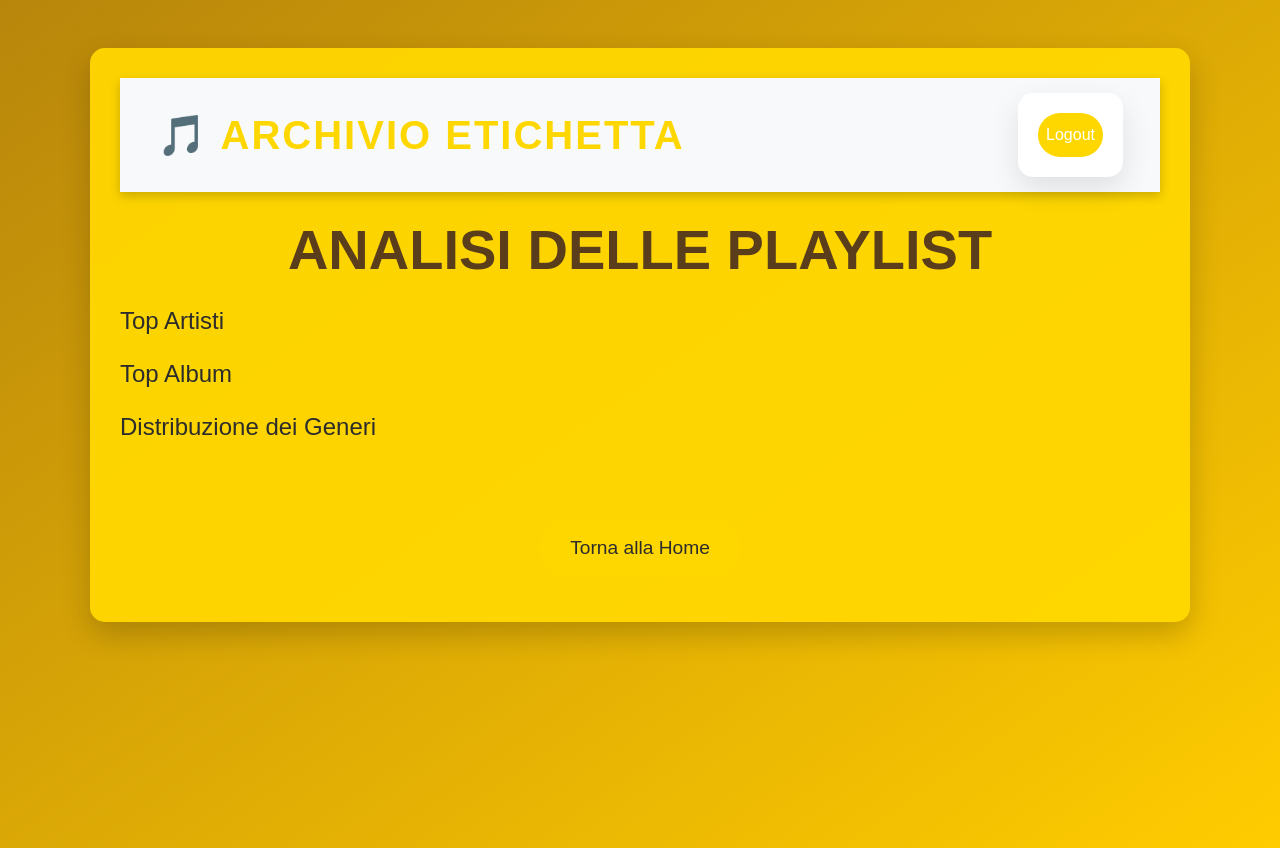
After one commit to livrieri-luca/Spotify, a Flask app: template templates/analytics.html in a window 1280 px wide. The commit adds this page. Run offline with Flask 3, Linux system fonts and the light colour scheme; the template is opened without the code that fills it, so the values that code supplies are empty.

Commit message:
grafici con pandas e Plotly

```diff
--- /dev/null
+++ b/templates/analytics.html
@@ -0,0 +1,59 @@
+<!DOCTYPE html>
+<html lang="it">
+<head>
+    <meta charset="UTF-8">
+    <meta name="viewport" content="width=device-width, initial-scale=1.0">
+    <title>Analisi delle Playlist</title>
+    <link href="https://cdn.jsdelivr.net/npm/bootstrap@5.3.0-alpha1/dist/css/bootstrap.min.css" rel="stylesheet">
+    <link href="{{ url_for('static', filename='css/style.css') }}" rel="stylesheet">
+</head>
+<body>
+
+    <!-- Contenitore principale -->
+    <div class="container mt-5">
+
+        <!-- Barra di navigazione -->
+        <nav class="navbar navbar-expand-lg navbar-light bg-light">
+            <div class="container-fluid">
+                <a class="navbar-brand" href="{{ url_for('home.homepage') }}">🎵 Archivio Etichetta</a>
+                <div class="collapse navbar-collapse">
+                    <ul class="navbar-nav ms-auto">
+                        <li class="nav-item">
+                            <a class="nav-link btn btn-danger text-white" href="{{ url_for('auth.logout') }}">Logout</a>
+                        </li>
+                    </ul>
+                </div>
+            </div>
+        </nav>
+
+        <!-- Titolo della pagina -->
+        <h2 class="mt-4 text-center">Analisi delle Playlist</h2>
+
+        <!-- Sezione dei grafici (figura artisti, album, generi) -->
+        <div class="mt-4">
+            <h4>Top Artisti</h4>
+            <div>{{ fig_artists|safe }}</div>  <!-- Grafico interattivo degli artisti -->
+        </div>
+
+        <div class="mt-4">
+            <h4>Top Album</h4>
+            <div>{{ fig_albums|safe }}</div>  <!-- Grafico interattivo degli album -->
+        </div>
+
+        <div class="mt-4">
+            <h4>Distribuzione dei Generi</h4>
+            <div>{{ fig_genres|safe }}</div>  <!-- Grafico interattivo dei generi -->
+        </div>
+
+        <!-- Link per tornare alla home -->
+        <p class="text-center mt-5">
+            <a href="{{ url_for('home.homepage') }}" class="btn btn-primary">Torna alla Home</a>
+        </p>
+
+    </div>
+
+    <!-- Include JS di Bootstrap -->
+    <script src="https://cdn.jsdelivr.net/npm/bootstrap@5.3.0-alpha1/dist/js/bootstrap.bundle.min.js"></script>
+
+</body>
+</html>
```
Also changed, not shown: blueprints/home.py (+46 -1 lines), services/spotify_api.py (+36 -2 lines), templates/home.html (+12 -0 lines), requirements.txt (line endings or trailing spaces), 1 other file.
